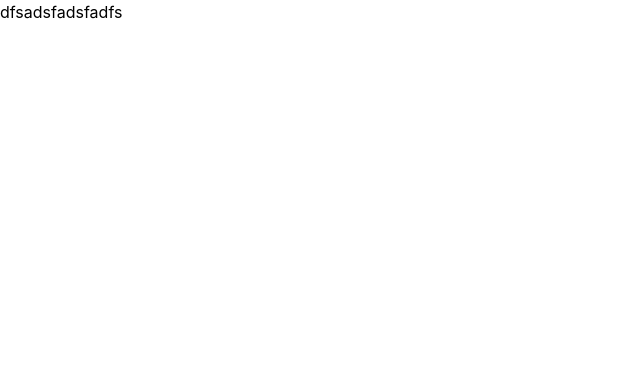
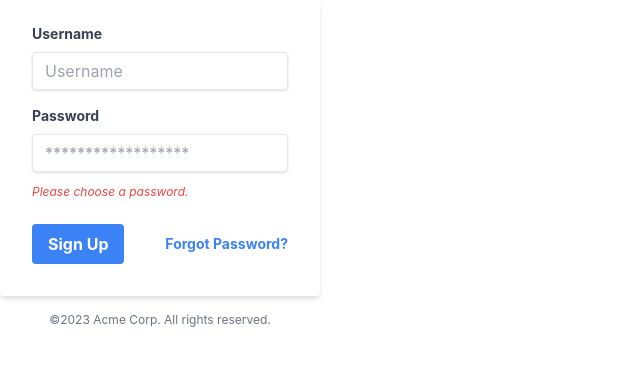
Before and after one commit to BhavyaAnand0911/File-Management-System, a React (Create React App) app in the folder frontend/: page / in a window 1280 px wide. Shown: the top 366 px of the page, without its empty margins (0-640 px from the left). Built offline with nearby package versions, Linux system fonts and the light colour scheme.

Commit message:
added register page

```diff
--- a/frontend/src/App.js
+++ b/frontend/src/App.js
@@ -1,5 +1,12 @@
+import Login from "./login.jsx";
+import Register from "./register.jsx";
+
 function App() {
-  return <>dfsadsfadsfadfs</>;
+  return (
+    <>
+      <Register />
+    </>
+  );
 }
 
 export default App;
--- /dev/null
+++ b/frontend/src/login.jsx
@@ -0,0 +1,72 @@
+import React, { useState } from "react";
+
+const Login = () => {
+  const [formData, setFormData] = useState({
+    username: "",
+    password: "",
+  });
+
+  const handleInputChange = (e) => {
+    setFormData({
+      ...formData,
+      [e.target.name]: e.target.value,
+    });
+  };
+
+  const handleLogin = async () => {
+    try {
+      const response = await fetch("/login", {
+        method: "POST",
+        headers: {
+          "Content-Type": "application/json",
+        },
+        body: JSON.stringify(formData),
+      });
+
+      if (response.ok) {
+        const data = await response.json();
+        console.log("Login successful:", data);
+        // Handle storing tokens or redirecting to the next page
+      } else {
+        console.error("Login failed:", response.statusText);
+        // Handle error, show a message to the user, etc.
+      }
+    } catch (error) {
+      console.error("Error during login:", error);
+      // Handle error, show a message to the user, etc.
+    }
+  };
+
+  return (
+    <div className="">
+      <h2>Login Form</h2>
+      <form>
+        <label>
+          Username:
+          <input
+            type="text"
+            name="username"
+            value={formData.username}
+            onChange={handleInputChange}
+          />
+        </label>
+        <br />
+        <label>
+          Password:
+          <input
+            type="password"
+            name="password"
+            value={formData.password}
+            onChange={handleInputChange}
+          />
+        </label>
+        <br />
+        <button type="button" onClick={handleLogin}>
+          Login
+        </button>
+      </form>
+    </div>
+  );
+};
+
+export default Login;
--- /dev/null
+++ b/frontend/src/register.jsx
@@ -0,0 +1,105 @@
+import React, { useState } from "react";
+import { Navigate } from "react-router-dom";
+
+const Register = () => {
+  const [formData, setFormData] = useState({
+    username: "",
+    password: "",
+  });
+
+  const handleInputChange = (e) => {
+    setFormData({
+      ...formData,
+      [e.target.name]: e.target.value,
+    });
+  };
+
+  const handleRegister = async () => {
+    try {
+      const response = await fetch("http://localhost:6500/register", {
+        method: "POST",
+        headers: {
+          "Content-Type": "application/json",
+        },
+        body: JSON.stringify(formData),
+      });
+
+      if (response.ok) {
+        const data = await response.json();
+        console.log("Registration successful:", data);
+        // Handle storing tokens or redirecting to the next page
+        Navigate("/");
+      } else {
+        console.error("Registration failed:", response.statusText);
+        // Handle error, show a message to the user, etc.
+      }
+    } catch (error) {
+      console.error("Error during registration:", error);
+      // Handle error, show a message to the user, etc.
+    }
+  };
+
+  return (
+    <div className="w-full max-w-xs">
+      <form className="bg-white shadow-md rounded px-8 pt-6 pb-8 mb-4">
+        <div className="mb-4">
+          <label
+            className="block text-gray-700 text-sm font-bold mb-2"
+            htmlFor="username"
+          >
+            Username
+          </label>
+          <input
+            className="shadow appearance-none border rounded w-full py-2 px-3 text-gray-700 leading-tight focus:outline-none focus:shadow-outline"
+            id="username"
+            type="text"
+            name="username"
+            value={formData.username}
+            onChange={handleInputChange}
+            placeholder="Username"
+          />
+        </div>
+        <div className="mb-6">
+          <label
+            className="block text-gray-700 text-sm font-bold mb-2"
+            htmlFor="password"
+          >
+            Password
+          </label>
+          <input
+            className="shadow appearance-none border rounded w-full py-2 px-3 text-gray-700 mb-3 leading-tight focus:outline-none focus:shadow-outline"
+            id="password"
+            type="password"
+            name="password"
+            value={formData.password}
+            onChange={handleInputChange}
+            placeholder="******************"
+          />
+          <p className="text-red-500 text-xs italic">
+            Please choose a password.
+          </p>
+        </div>
+        <div className="flex items-center justify-between">
+          <button
+            className="bg-blue-500 hover:bg-blue-700 text-white font-bold py-2 px-4 rounded focus:outline-none focus:shadow-outline"
+            type="button"
+            onClick={handleRegister}
+          >
+            Sign Up
+          </button>
+          <a
+            className="inline-block align-baseline font-bold text-sm text-blue-500 hover:text-blue-800"
+            href="#"
+          >
+            Forgot Password?
+          </a>
+        </div>
+      </form>
+      <p className="text-center text-gray-500 text-xs">
+        &copy;2023 Acme Corp. All rights reserved.
+      </p>
+    </div>
+  );
+};
+
+export default Register;
```
Also changed, not shown: 1 other file (tests, documents, lock files or other folders).
